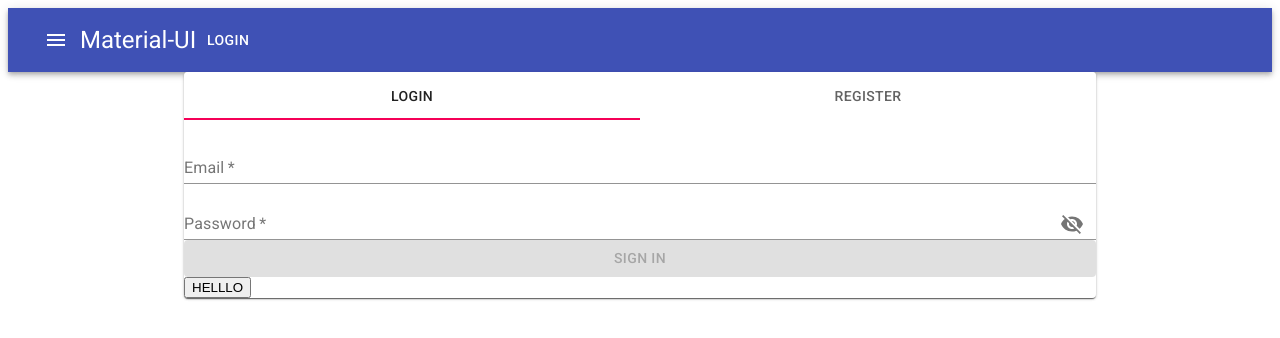
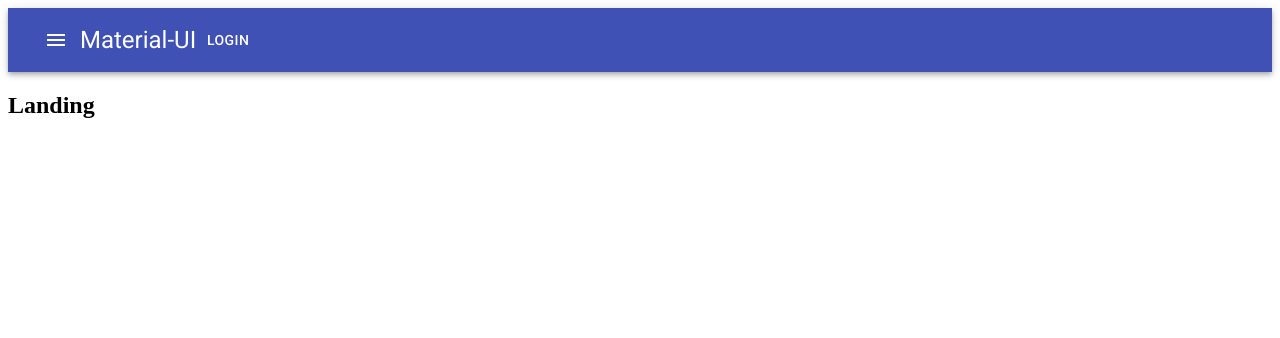
Before and after one commit to MLCochrane/hoty, a React (Create React App) app in the folder hoty-client/: page / in a window 1280 px wide. Shown: the top 338 px of the page. Built offline with nearby package versions, Linux system fonts and the light colour scheme.

Commit message:
Adding react router, redux, setting up first actions and reducers

```diff
--- a/hoty-client/package.json
+++ b/hoty-client/package.json
@@ -9,7 +9,10 @@
     "node-sass": "^4.12.0",
     "react": "^16.8.6",
     "react-dom": "^16.8.6",
-    "react-scripts": "^3.0.1"
+    "react-router-dom": "^5.0.1",
+    "react-scripts": "^3.0.1",
+    "redux": "^4.0.1",
+    "redux-thunk": "^2.3.0"
   },
   "scripts": {
     "start": "react-scripts start",
--- /dev/null
+++ b/hoty-client/src/store/reducers/index.js
@@ -0,0 +1,6 @@
+import { combineReducers } from 'redux';
+import users from './userReducer';
+
+export default combineReducers({
+	users
+});
--- a/hoty-client/src/view/App.js
+++ b/hoty-client/src/view/App.js
@@ -1,15 +1,20 @@
 import React, { Component } from 'react';
+import { BrowserRouter as Router } from 'react-router-dom';
 
 import Header from './components/global/header/Header';
-import UserForm from './components/forms/UserForm';
+import Routes from './components/Routes';
 
 class App extends Component {
   render() {
     return (
-      <div className="App">
-        <Header/>
-        <UserForm/>
-      </div>
+      <Router>
+        <section className="App">
+          <Header />
+          <main className="page-content">
+            <Routes/>
+          </main>
+        </section>
+      </Router>
     );
   }
 }
--- /dev/null
+++ b/hoty-client/src/view/components/Routes.js
@@ -0,0 +1,54 @@
+import React, { Component } from 'react';
+import { Route, Switch } from 'react-router-dom';
+
+import Landing from './landing/Landing';
+import UserForm from './forms/UserForm';
+// ROUTE CONFIG
+const routes = [
+	{
+		exact: true,
+		path: "/",
+		component: Landing
+	},
+	{
+		exact: false,
+		path: "/login/",
+		component: UserForm
+	}
+];
+
+class Routes extends Component {
+	constructor(props) {
+		super(props);
+
+		this.state = {
+			currentRoute: '',
+			enterId: '',
+		}
+	}
+
+	componentDidMount() {
+		this.setState({ currentRoute: window.location.pathname });
+	}
+	render() {
+		return (
+			<Route
+				render={({ location }) =>
+                    <Switch key={location.key} location={location}>
+                        {routes.map(
+                            ({ exact, path, component: C }, index) => (
+                                <Route
+                                key={ index }
+                                exact={ exact }
+                                path={ path }
+                                render={props => <C {...props} />}
+                                    />
+                        ))}
+                    </Switch>
+				}>
+			</Route>
+		);
+	}
+}
+
+export default Routes;
--- /dev/null
+++ b/hoty-client/src/view/components/landing/Landing.js
@@ -0,0 +1,11 @@
+import React from 'react';
+
+const Landing = props => {
+    return (
+        <h1>
+            Landing
+        </h1>
+    )
+}
+
+export default Landing;
```
Also changed, not shown: hoty-client/src/store.js (added, +8 -0 lines), hoty-client/src/store/actions/userActions.js (added, +40 -0 lines), hoty-client/src/store/reducers/userReducer.js (added, +27 -0 lines), 1 other file (tests, documents, lock files or other folders).
